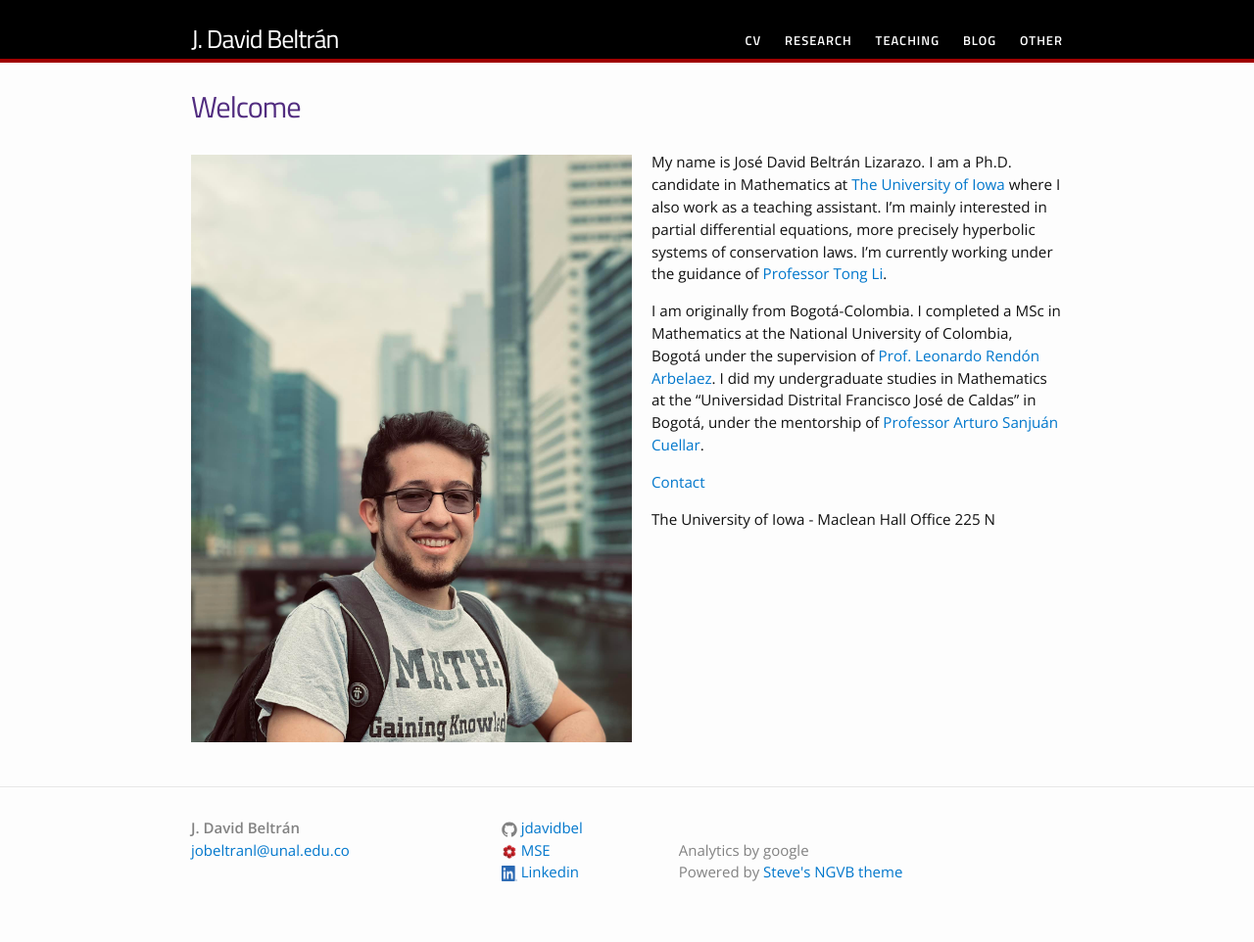
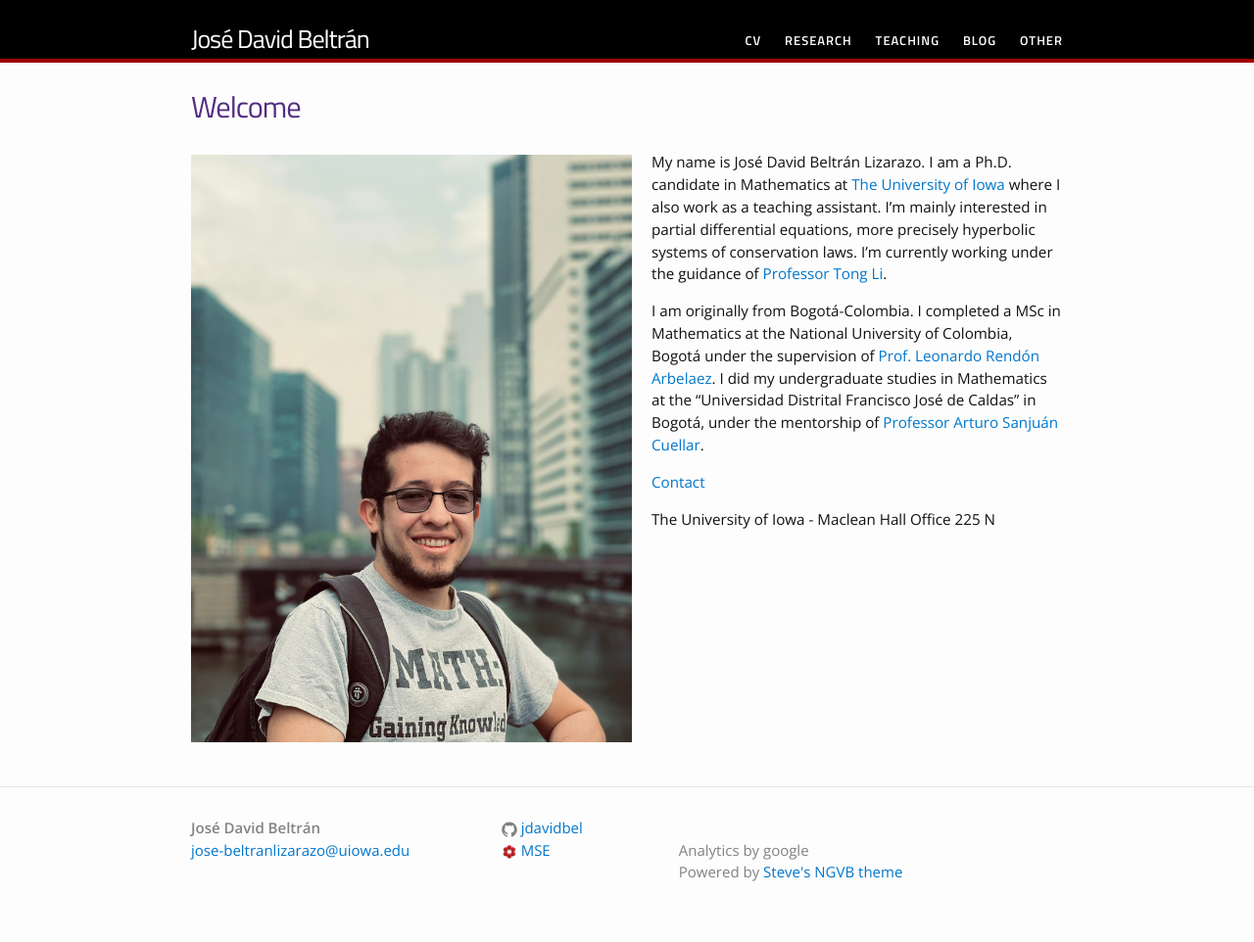
Before and after one commit to jdavidbel/jdavidbel.github.io, a Jekyll site: the page built from index.md, in a window 1280 px wide. Shown: the whole page at 98% size. Built offline with Jekyll 4.4.1, drawn with Linux system fonts in a browser that asks for light colours.

Commit message:
Update _config.yml
changing email, full name.

```diff
--- a/_config.yml
+++ b/_config.yml
@@ -13,8 +13,8 @@
 # you will see them accessed via {{ site.title }}, {{ site.email }}, and so on.
 # You can create any custom variable you would like, and they will be accessible
 # in the templates via {{ site.myvariable }}.
-title: J. David Beltrán
-email: jobeltranl@unal.edu.co
+title: José David Beltrán
+email: jose-beltranlizarazo@uiowa.edu
 description:
 #Powered by <a href="http://jekyllthemes.org/themes/svm-ngvb/">Steve's NGVB theme.</a>
 >- # this means to ignore newlines until "baseurl:"
@@ -23,8 +23,8 @@ baseurl: "" # the subpath of your site, e.g. /blog
 url: "" # the base hostname & protocol for your site, e.g. http://example.com
 #twitter_username: alexaleg
 github_username:  jdavidbel
-orcid_username: J. David Beltrán
-linkedin_username: aleguizamonr
+orcid_username: José David Beltrán
+#linkedin_username: aleguizamonr
 # Build settings
 markdown: kramdown
 theme: minima
```
